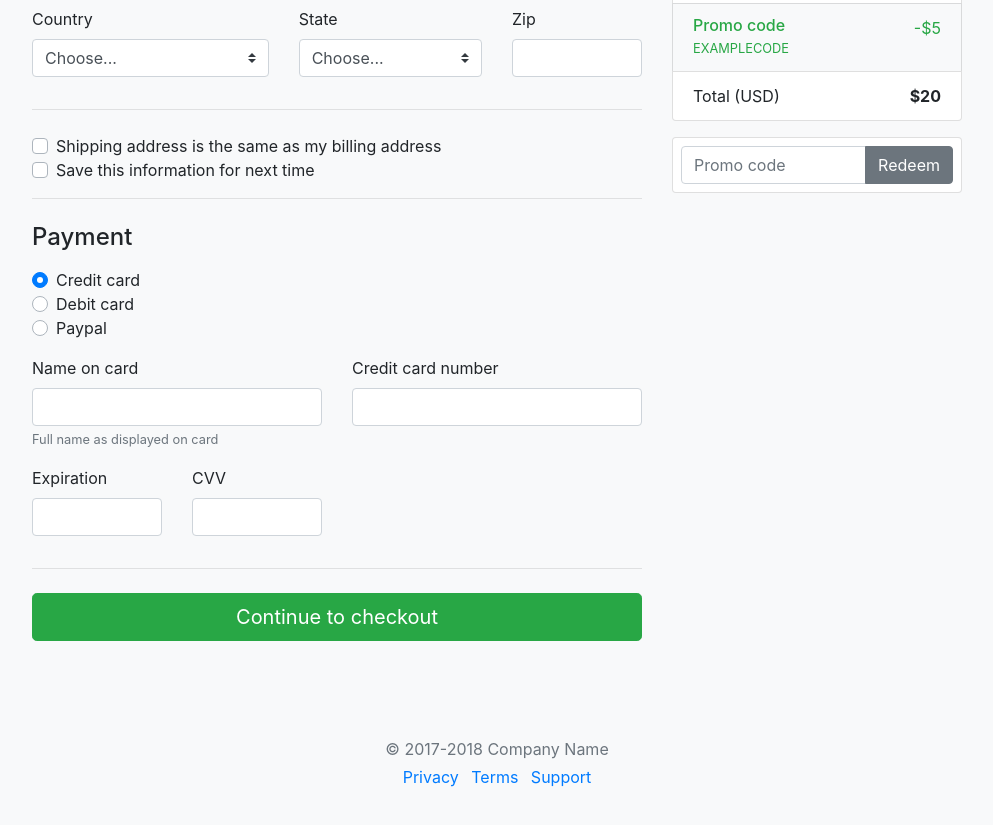
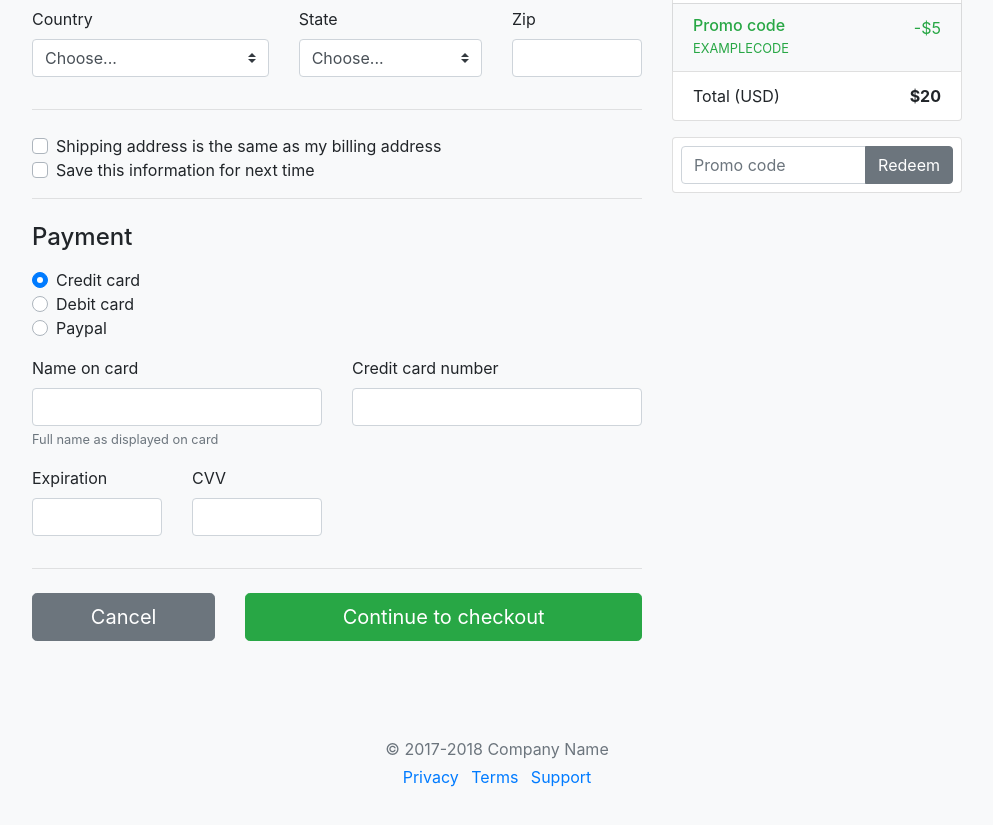
Before and after one commit to autifyhq/bootstrap-checkout-example, a plain HTML site: page index.html in a window 1280 px wide. Shown: the part 782-1607 px from the top of the page, without its empty margins (143-1136 px from the left). Drawn offline with nearby package versions, Linux system fonts and the light colour scheme.

Commit message:
Update index.html

```diff
--- a/index.html
+++ b/index.html
@@ -233,7 +233,13 @@
               </div>
             </div>
             <hr class="mb-4">
-            <button class="btn btn-success btn-lg btn-block" type="submit">Continue to checkout</button>
+            <div class="row">
+              <div class="col-4">
+                <button class="btn btn-secondary btn-lg btn-block" type="submit">Cancel</button>
+              </div>
+              <div class="col-8">
+                <button class="btn btn-success btn-lg btn-block" type="submit">Continue to checkout</button>
+              </div>
             </div>
           </form>
         </div>
```
